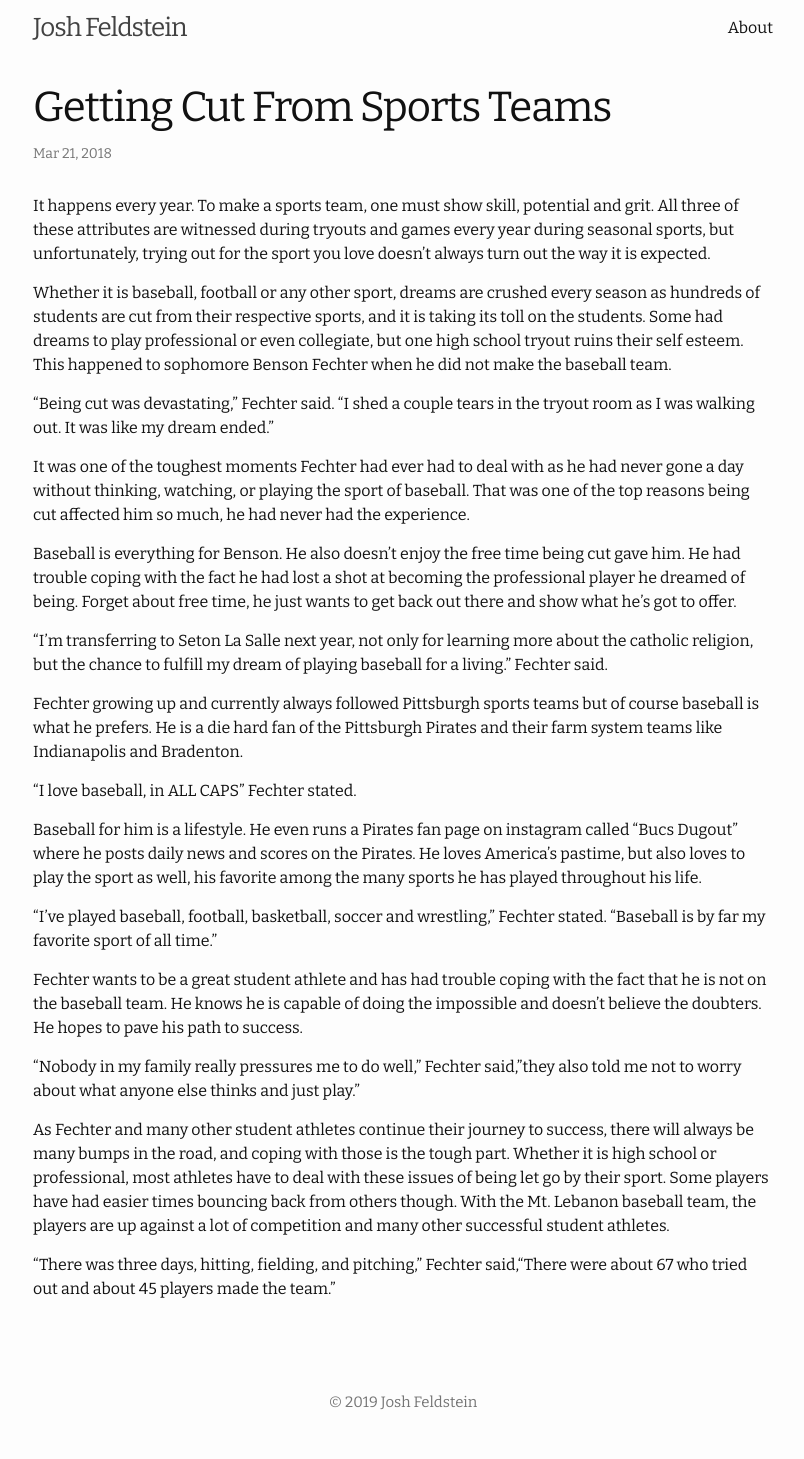
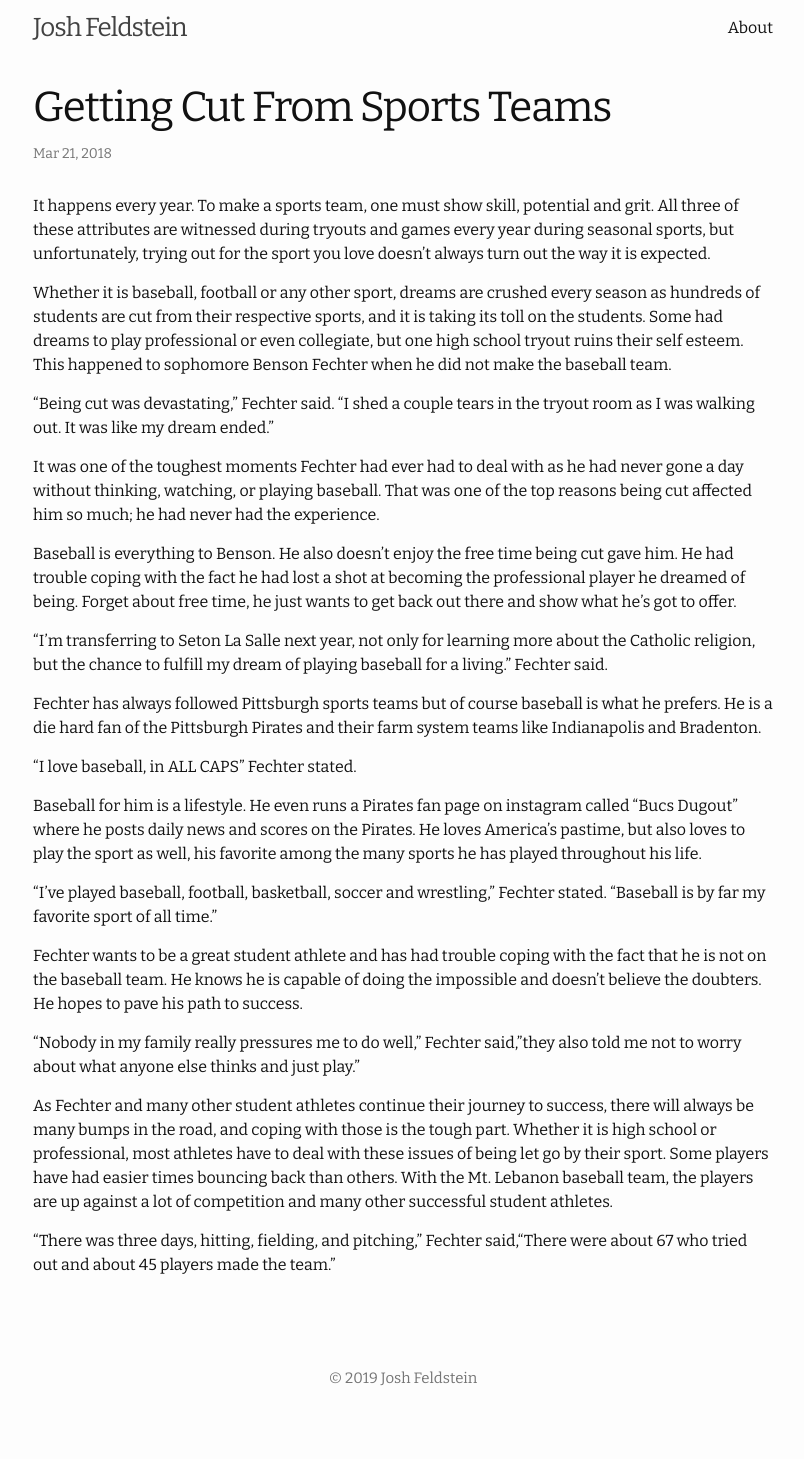
Before and after one commit to joshfeldstein/joshfeldstein.github.io, a Jekyll site: the page built from _posts/2018-03-20-getting-cut-from-sports-teams.markdown, in a window 1280 px wide. Shown: the whole page, without its empty margins (237-1041 px from the left). Built offline with Jekyll 4.4.1, drawn with Linux system fonts in a browser that asks for light colours; after the commit the page ends 1435 px from its top, so only the background shows below that.

Commit message:
Update 2018-03-20-getting-cut-from-sports-teams.markdown

```diff
--- a/_posts/2018-03-20-getting-cut-from-sports-teams.markdown
+++ b/_posts/2018-03-20-getting-cut-from-sports-teams.markdown
@@ -10,13 +10,13 @@ Whether it is baseball, football or any other sport, dreams are crushed every se
 
 “Being cut was devastating,” Fechter said. “I shed a couple tears in the tryout room as I was walking out. It was like my dream ended.”
 
-It was one of the toughest moments Fechter had ever had to deal with as he had never gone a day without thinking, watching, or playing the sport of baseball. That was one of the top reasons being cut affected him so much, he had never had the experience.
+It was one of the toughest moments Fechter had ever had to deal with as he had never gone a day without thinking, watching, or playing baseball. That was one of the top reasons being cut affected him so much; he had never had the experience.
 
-Baseball is everything for Benson. He also doesn’t enjoy the free time being cut gave him. He had trouble coping with the fact he had lost a shot at becoming the professional player he dreamed of being. Forget about free time, he just wants to get back out there and show what he’s got to offer.
+Baseball is everything to Benson. He also doesn’t enjoy the free time being cut gave him. He had trouble coping with the fact he had lost a shot at becoming the professional player he dreamed of being. Forget about free time, he just wants to get back out there and show what he’s got to offer.
 
-“I’m transferring to Seton La Salle next year, not only for learning more about the catholic religion, but the chance to fulfill my dream of playing baseball for a living.” Fechter said.
+“I’m transferring to Seton La Salle next year, not only for learning more about the Catholic religion, but the chance to fulfill my dream of playing baseball for a living.” Fechter said.
 
-Fechter growing up and currently always followed Pittsburgh sports teams but of course baseball is what he prefers. He is a die hard fan of the Pittsburgh Pirates and their farm system teams like Indianapolis and Bradenton.
+Fechter has always followed Pittsburgh sports teams but of course baseball is what he prefers. He is a die hard fan of the Pittsburgh Pirates and their farm system teams like Indianapolis and Bradenton.
 
 “I love baseball, in ALL CAPS” Fechter stated.
 
@@ -28,6 +28,6 @@ Fechter wants to be a great student athlete and has had trouble coping with the
 
 “Nobody in my family really pressures me to do well,” Fechter said,”they also told me not to worry about what anyone else thinks and just play.”
 
-As Fechter and many other student athletes continue their journey to success, there will always be many bumps in the road, and coping with those is the tough part. Whether it is high school or professional, most athletes have to deal with these issues of being let go by their sport. Some players have had easier times bouncing back from others though. With the Mt. Lebanon baseball team, the players are up against a lot of competition and many other successful student athletes.
+As Fechter and many other student athletes continue their journey to success, there will always be many bumps in the road, and coping with those is the tough part. Whether it is high school or professional, most athletes have to deal with these issues of being let go by their sport. Some players have had easier times bouncing back than others. With the Mt. Lebanon baseball team, the players are up against a lot of competition and many other successful student athletes.
 
 “There was three days, hitting, fielding, and pitching,” Fechter said,“There were about 67 who tried out and about 45 players made the team.”
```
